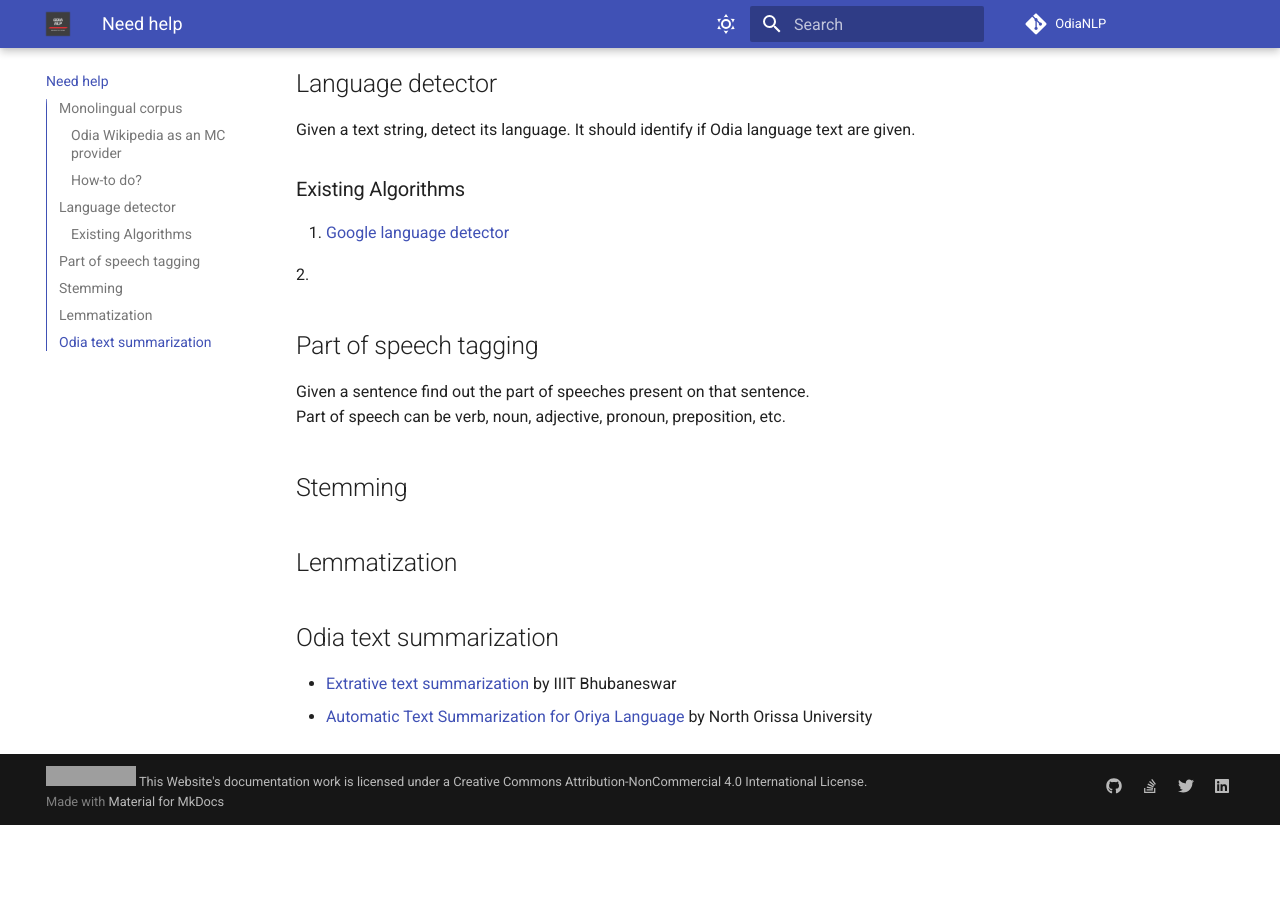
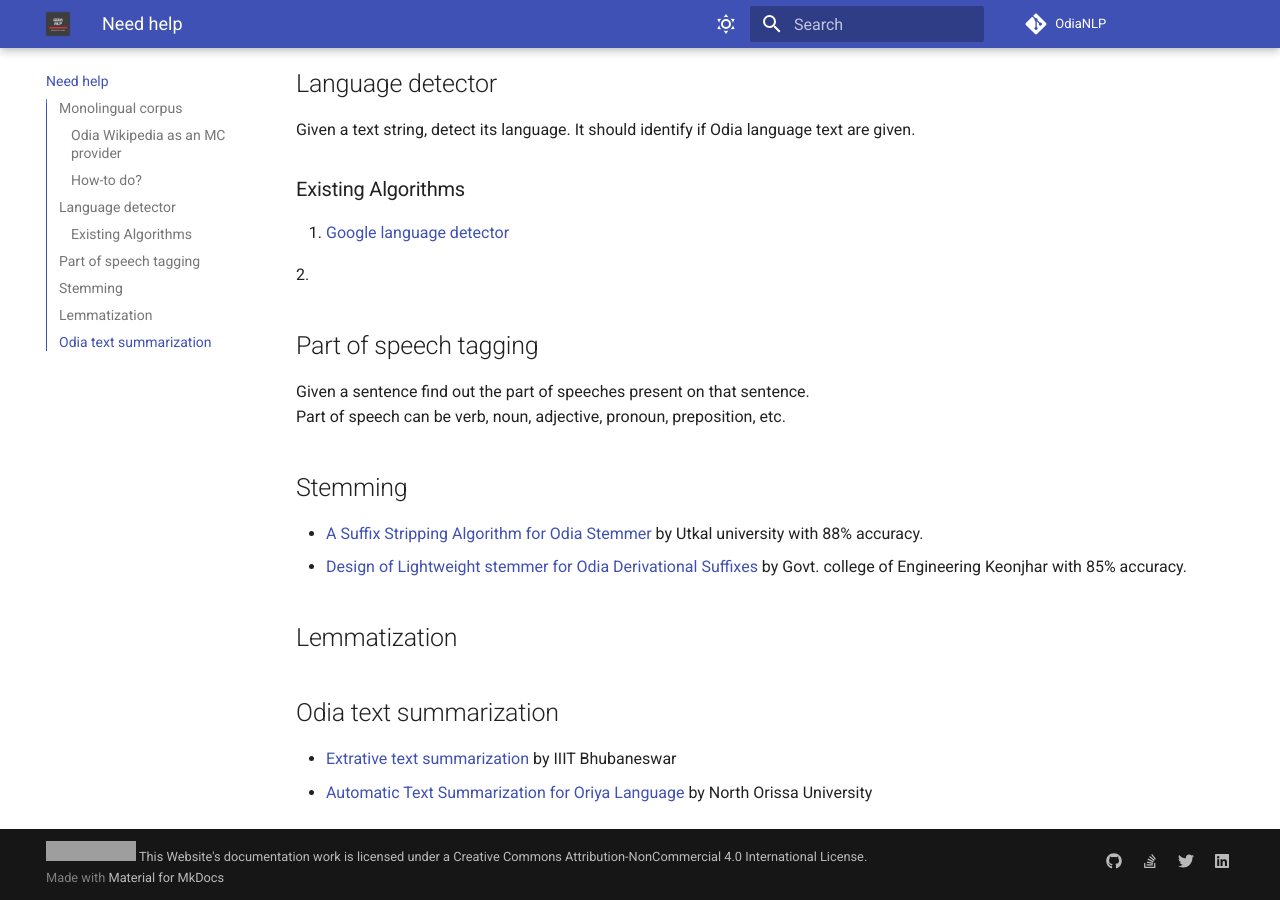
Before and after one commit to OdiaNLP/odianlp.github.io, an MkDocs documentation site: the page built from docs/possible_projects.md, in a window 1280 px wide and 900 px high, scrolled down 1727 px. Built offline with MkDocs 1.6.1 and Material for MkDocs 9.7.7, drawn with Linux system fonts in a browser that asks for light colours; comment, search, counter and statistics services are not loaded; before the commit the page ends 2552 px from its top, so only the background shows below that; grey boxes are pictures that could not be loaded.

Commit message:
Update possible_projects.md

```diff
--- a/docs/possible_projects.md
+++ b/docs/possible_projects.md
@@ -66,6 +66,8 @@ Given a sentence find out the part of speeches present on that sentence.
 Part of speech can be verb, noun, adjective, pronoun, preposition, etc.
 
 ## <a name="stemming"></a> Stemming
+- [A Suffix Stripping Algorithm for Odia Stemmer](https://docplayer.net/55951889-A-suffix-stripping-algorithm-for-odia-stemmer.html) by Utkal university with 88% accuracy.
+- [Design of Lightweight stemmer for Odia Derivational Suffixes](https://ijarcce.com/wp-content/uploads/2012/03/IJARCCE2I-A-Excellent-DESIGN.pdf) by Govt. college of Engineering Keonjhar with 85% accuracy.
 
 ## <a name="lemmatization"></a> Lemmatization
 
```
